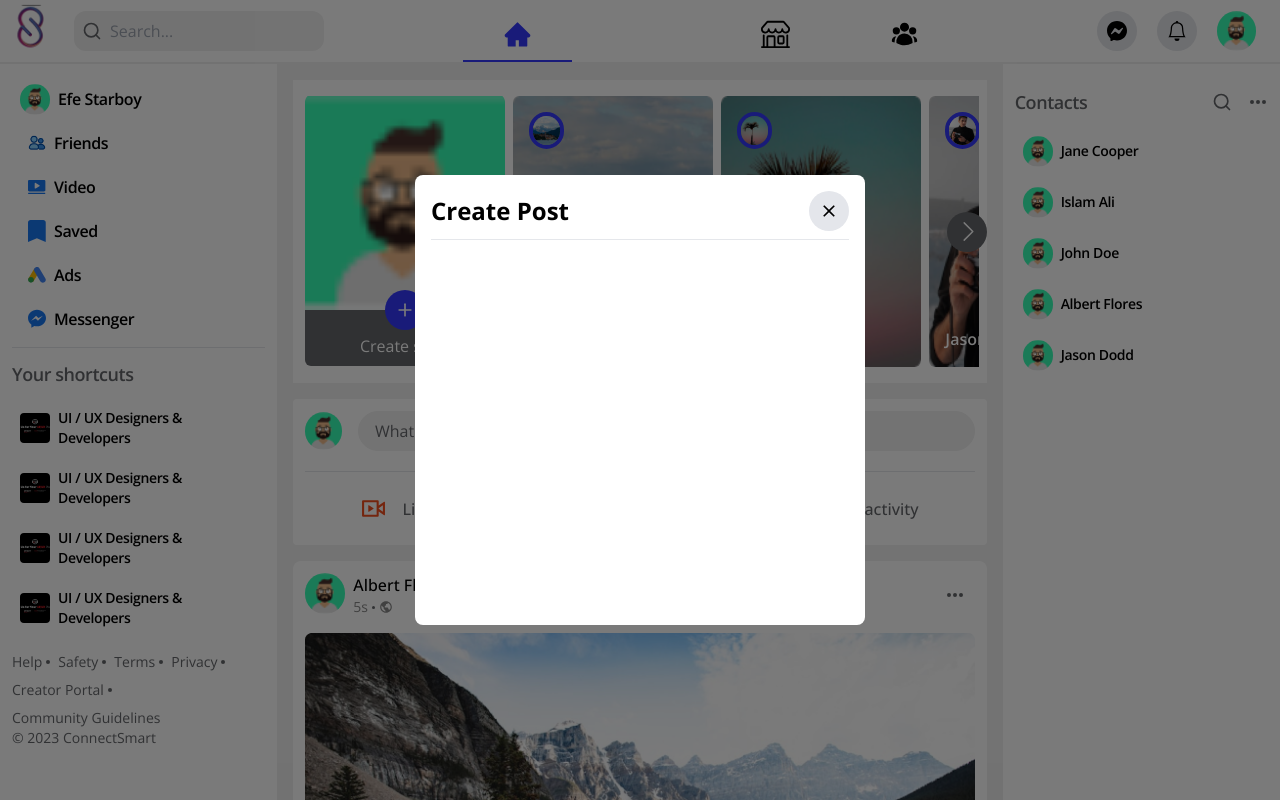
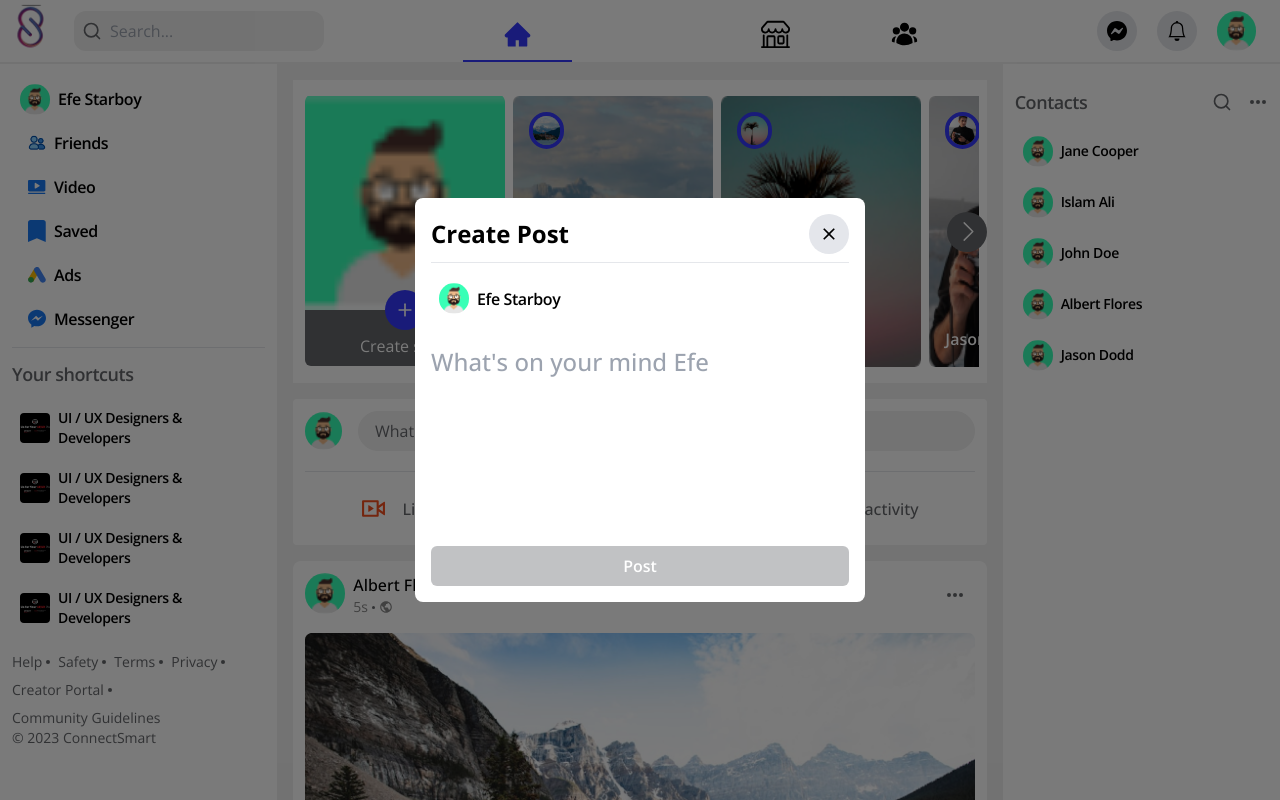
Before and after one commit to asiughuslyvesterobus/social_app, a Next.js app in the folder client/: page / in a window 1280 px wide. Built offline with nearby package versions, Linux system fonts and the light colour scheme; some icons are missing.

Commit message:
working on notification

```diff
--- a/client/components/modal/CreatePostModal.tsx
+++ b/client/components/modal/CreatePostModal.tsx
@@ -1,5 +1,7 @@
 import { MdClose } from "react-icons/md";
 import { useState, useEffect, useRef } from "react";
+import Link from "next/link";
+import Image from "next/image";
 
 interface ModalProp {
   show: boolean;
@@ -38,7 +40,7 @@ const CreatePostModal = ({ show, setShow }: ModalProp) => {
       <div
         className={`${
           show ? "scale-100 opacity-100" : "scale-100 opacity-100"
-        } lg:w-[450px] w-full bg-white rounded-lg flex flex-col items-start justify-start gap-3 transition-all duration-300 h-[450px] overflow-y-auto p-4 lg:px-4`}
+        } lg:w-[450px] w-[90%] bg-white rounded-lg flex flex-col items-start justify-start gap-3 transition-all duration-300 p-4 lg:px-4`}
       >
         <div className="w-full flex items-center justify-between gap-4 border-b pb-2">
           <h3 className="text-2xl font-bold">Create Post</h3>
@@ -51,7 +53,37 @@ const CreatePostModal = ({ show, setShow }: ModalProp) => {
             <MdClose className="hover:rotate-180 transition-all duration-300 w-5 h-5" />
           </span>
         </div>
-        <div className="w-full flex flex-col"></div>
+        <div className="w-full flex flex-col items-start justify-start gap-6">
+          <Link
+            href={`/profile/42`}
+            className="flex items-center justify-start w-full gap-2 hover:bg-bodybg py-2 px-2 rounded transition-all"
+          >
+            <Image
+              src="/img/avatar.png"
+              alt="user_profile"
+              width={30}
+              height={30}
+              className="rounded-full"
+            />
+            <span className="text-base font-semibold text-black tracking-tight">
+              Efe Starboy
+            </span>
+          </Link>
+          <div className="w-full flex flex-col">
+            <textarea
+              name="content"
+              rows={4}
+              placeholder="What's on your mind Efe"
+              className="outline-none border-none h-[200px] w-full text-base md:text-2xl font-medium text-basegray resize-none"
+            ></textarea>
+            <button
+              disabled={true}
+              className="text-base font-semibold bg-primary text-white transition-all duration-300 disabled:cursor-not-allowed disabled:bg-basegray/40 h-10 outline-none rounded-md"
+            >
+              Post
+            </button>
+          </div>
+        </div>
       </div>
     </div>
   );
```
